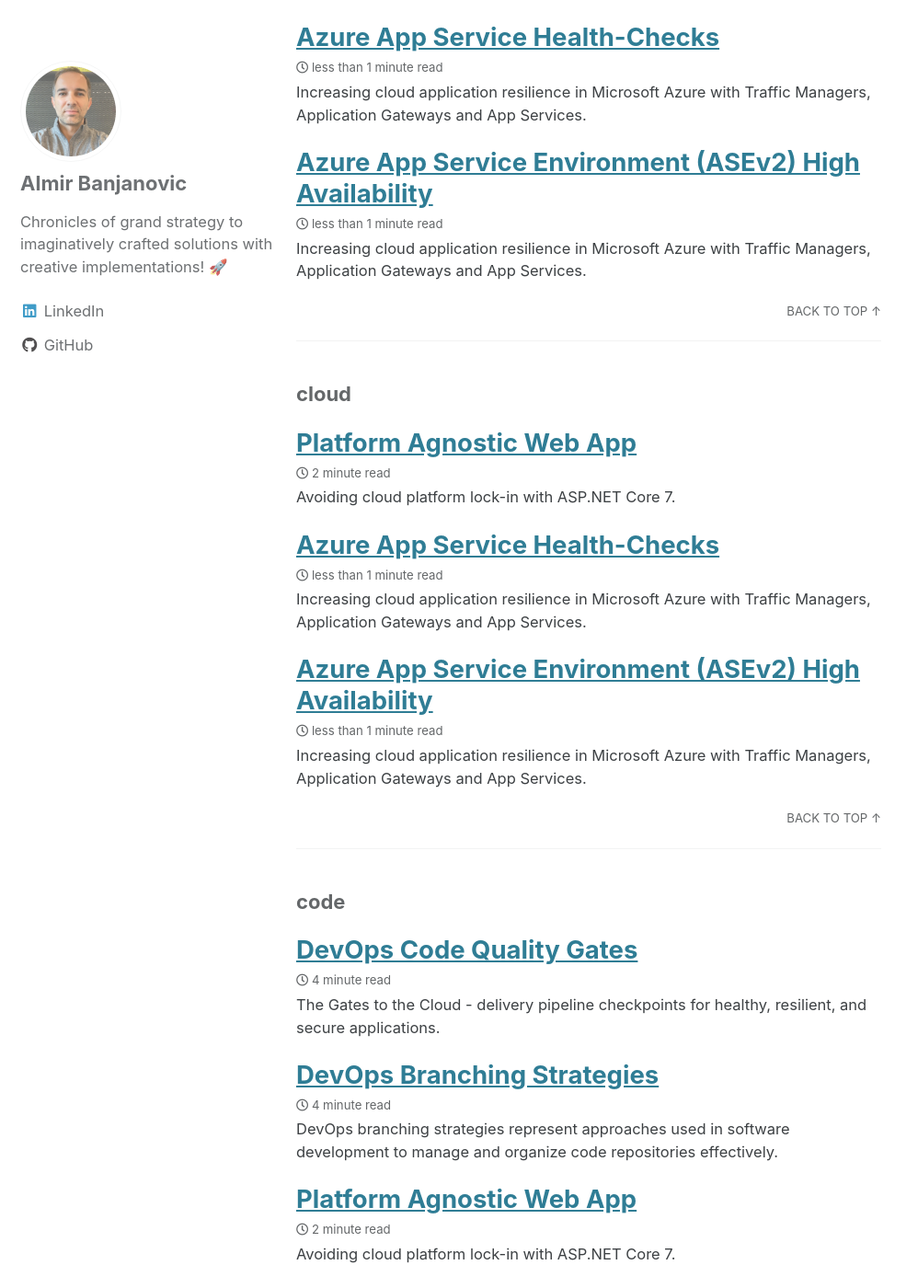
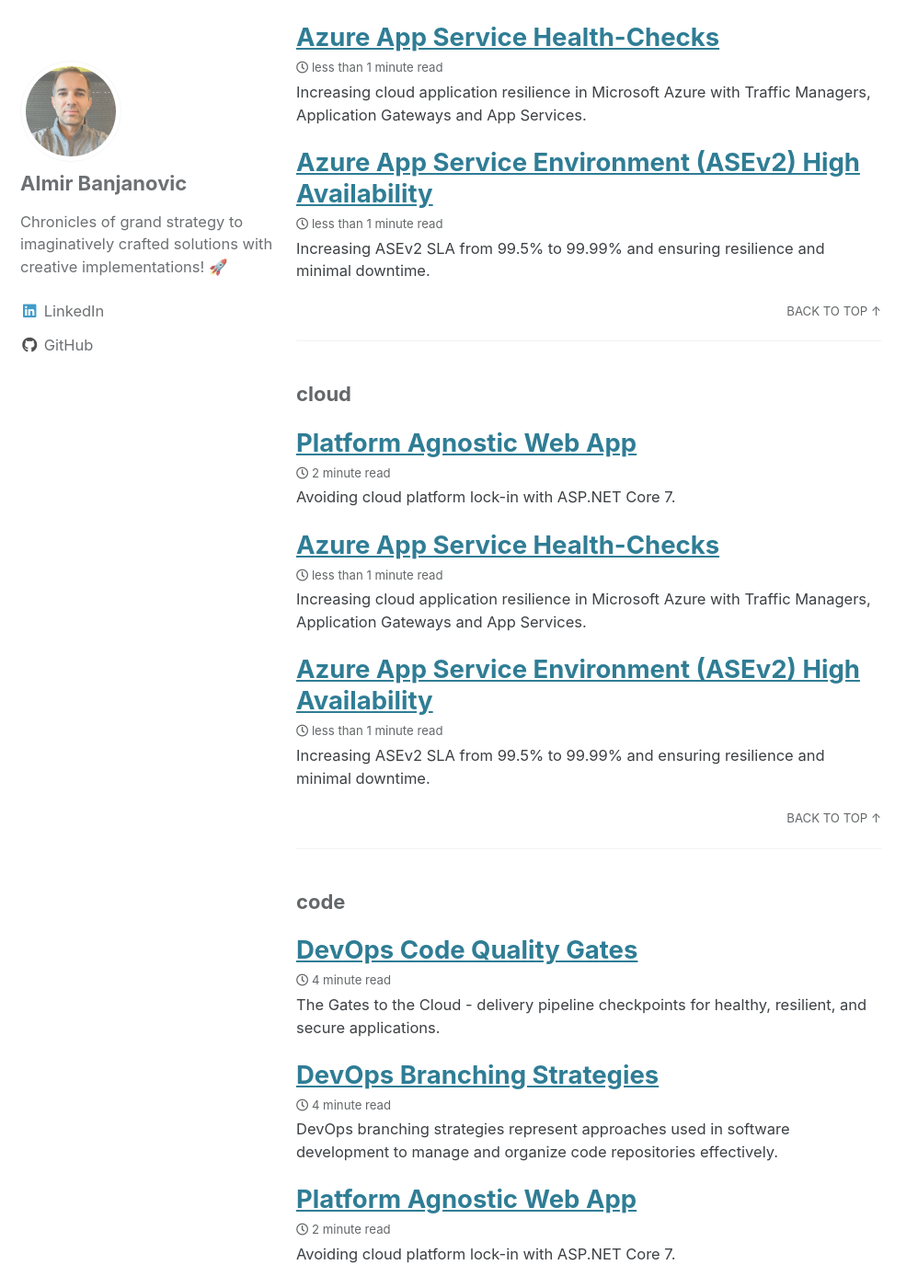
Before and after one commit to almirbanjanovic/roadtocloud.github.io, a Jekyll site: the page built from _pages/tag-archive.md, in a window 1280 px wide and 1400 px high, scrolled down 2116 px. Shown: the whole window at 92% size, without its empty margins (0-998 px from the left). Built offline with Jekyll 4.4.1, drawn with Linux system fonts in a browser that asks for light colours; cached includes are drawn as plain includes.

Commit message:
Update 2020-06-04-ase-v2-high-availability.md

```diff
--- a/_posts/2020-06-04-ase-v2-high-availability.md
+++ b/_posts/2020-06-04-ase-v2-high-availability.md
@@ -2,7 +2,7 @@
 title:  "Azure App Service Environment (ASEv2) High Availability"
 header:
   teaser: "/assets/images/ase-v2-high-availability.png"
-excerpt: "Increasing cloud application resilience in Microsoft Azure with Traffic Managers, Application Gateways and App Services."
+excerpt: "Increasing ASEv2 SLA from 99.5% to 99.99% and ensuring resilience and minimal downtime."
 tags:
   - architecture
   - cloud
```
